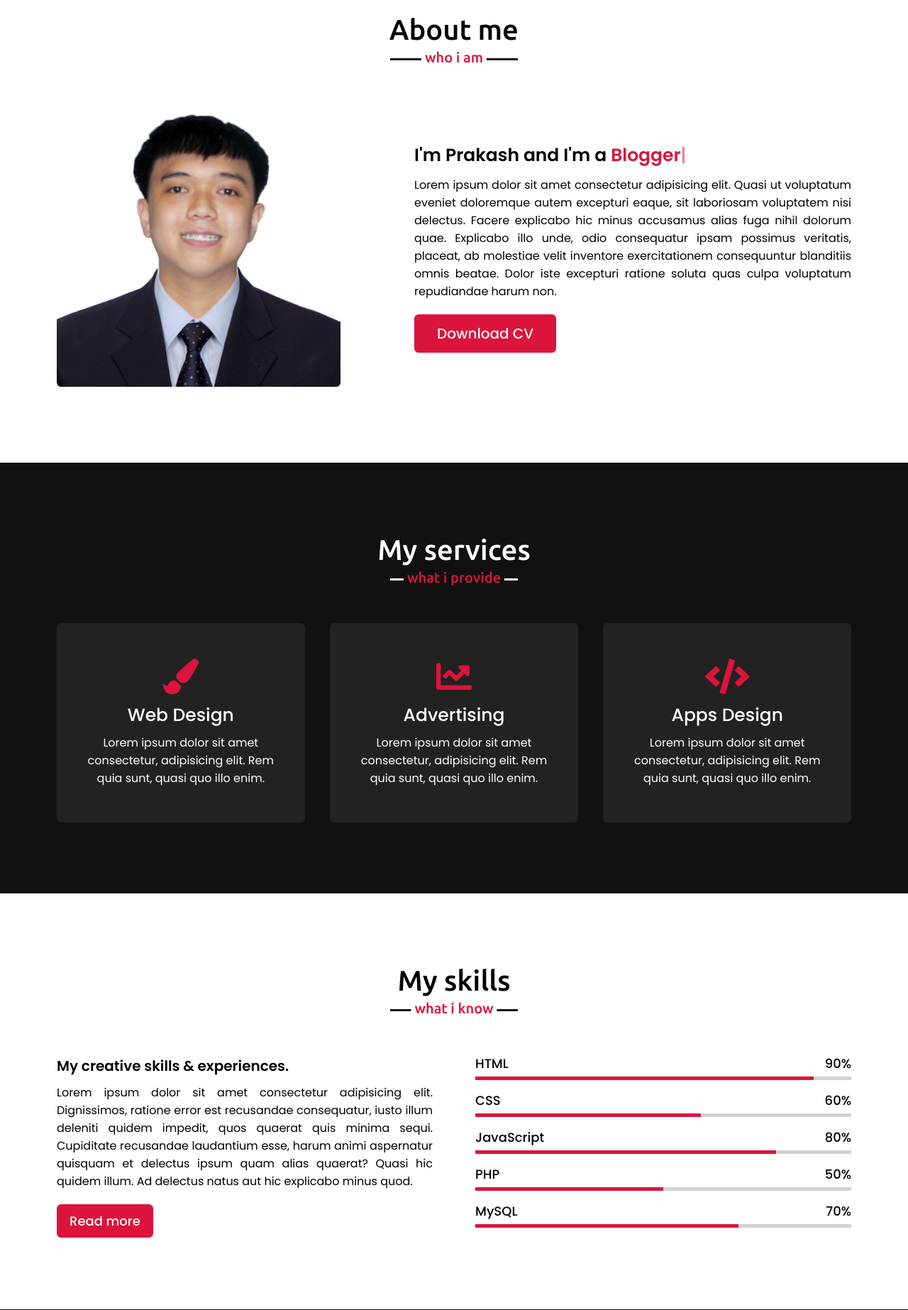
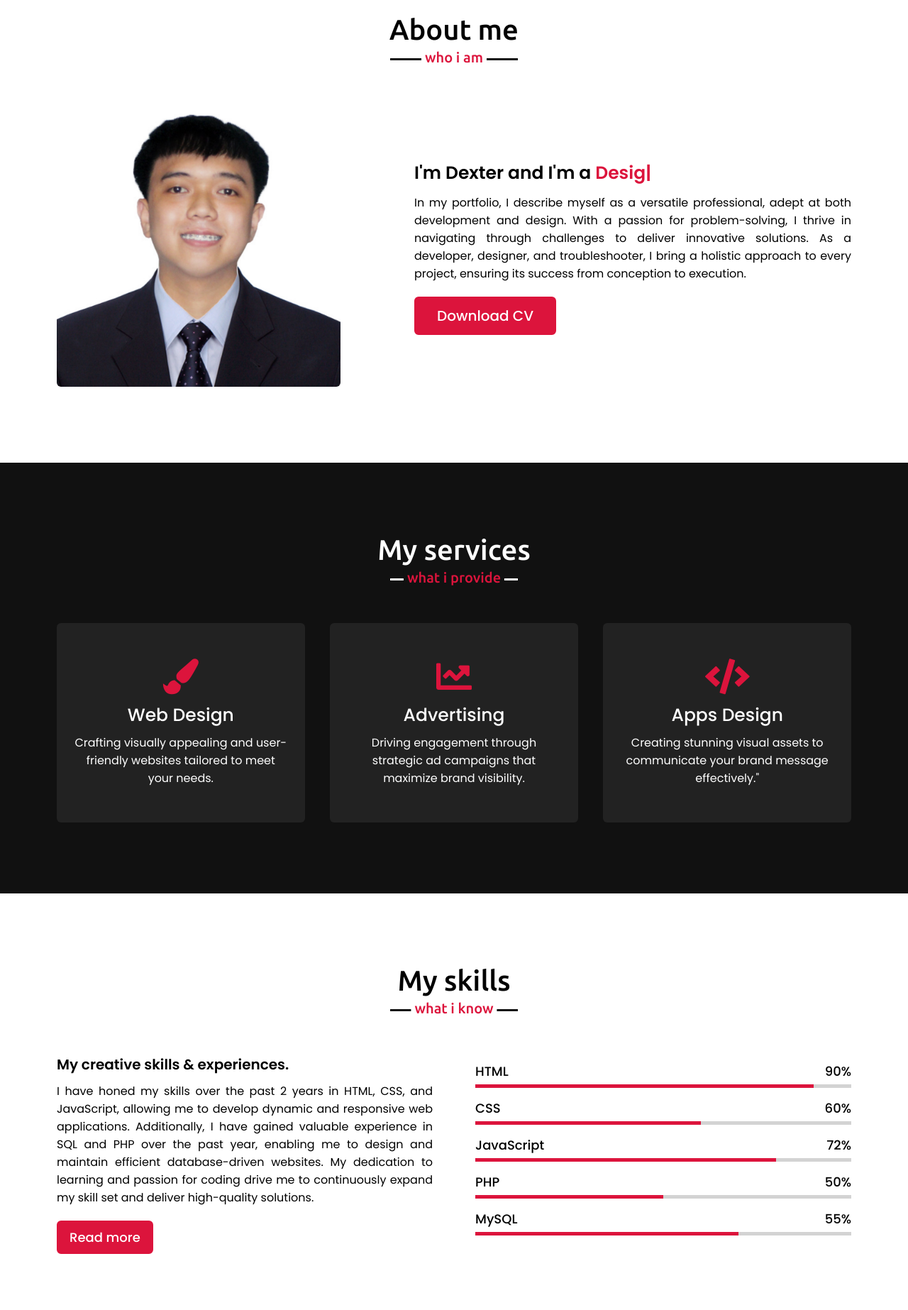
Before and after one commit to dexzea22/PT, a Django app: page / in a window 1280 px wide. Shown: the part 881-2727 px from the top of the page at 71% size. Run offline with Django 5.2, Linux system fonts and the light colour scheme.

Commit message:
Updated dex

```diff
--- a/myportfolio/urls.py
+++ b/myportfolio/urls.py
@@ -19,7 +19,7 @@ from django.urls import path
 from django.views.generic import TemplateView
 from django.conf import settings
 from django.conf.urls.static import static
-from portfolio.views import submit_contact_form  # Import your view function
+from portfolio.views import submit_contact_form  # Import your view function from the correct module path
 
 urlpatterns = [
     path('admin/', admin.site.urls),
--- a/static/script.js
+++ b/static/script.js
@@ -35,14 +35,14 @@ $(document).ready(function(){
 
     // typing text animation script
     var typed = new Typed(".typing", {
-        strings: ["YouTuber", "Developer", "Blogger", "Designer", "Freelancer"],
+        strings: ["", "Developer", "", "Designer", ""],
         typeSpeed: 100,
         backSpeed: 60,
         loop: true
     });
 
     var typed = new Typed(".typing-2", {
-        strings: ["YouTuber", "Developer", "Blogger", "Designer", "Freelancer"],
+        strings: ["", "Developer", "", "Designer", ""],
         typeSpeed: 100,
         backSpeed: 60,
         loop: true
@@ -71,3 +71,58 @@ $(document).ready(function(){
         }
     });
 });
+
+document.addEventListener("DOMContentLoaded", function () {
+    var form = document.getElementById("contact-form");
+
+    form.addEventListener("submit", function (event) {
+        event.preventDefault();
+
+        var formData = new FormData(form);
+
+        fetch("/submit_contact_form/", {  // Provide the URL manually
+            method: "POST",
+            body: formData,
+            headers: {
+                "X-CSRFToken": getCookie("csrftoken")  // Include the CSRF token
+            }
+        })
+        .then(response => response.json())
+        .then(data => {
+            if (data.success) {
+                swal({
+                    title: "Success!",
+                    text: "Your message has been sent.",
+                    icon: "success",
+                    button: "OK",
+                }).then((value) => {
+                    window.location.href = "";
+
+
+                });
+            } else {
+                swal("Error!", "Failed to send message.", "error");
+            }
+        })
+        .catch(error => {
+            console.error("Error:", error);
+        });
+    });
+});
+
+// Function to get CSRF token from cookies
+function getCookie(name) {
+    var cookieValue = null;
+    if (document.cookie && document.cookie !== "") {
+        var cookies = document.cookie.split(";");
+        for (var i = 0; i < cookies.length; i++) {
+            var cookie = cookies[i].trim();
+            // Does this cookie string begin with the name we want?
+            if (cookie.substring(0, name.length + 1) === (name + "=")) {
+                cookieValue = decodeURIComponent(cookie.substring(name.length + 1));
+                break;
+            }
+        }
+    }
+    return cookieValue;
+}
--- a/templates/home.html
+++ b/templates/home.html
@@ -8,6 +8,9 @@
 
     <!-- Linking style.css -->
     <link rel="stylesheet" href="{% static 'style.css' %}">
+
+    <script src="https://unpkg.com/sweetalert/dist/sweetalert.min.js"></script>
+
 
     <!-- Other CSS and JavaScript libraries -->
     <link rel="stylesheet" href="https://cdnjs.cloudflare.com/ajax/libs/font-awesome/5.15.3/css/all.min.css"/>
@@ -44,9 +47,10 @@
             <div class="max-width">
                 <div class="home-content">
                     <div class="text-1">Hello, my name is</div>
-                    <div class="text-2">Prakash Shahi</div>
+                    <div class="text-2">Dexter A. Duclayan</div>
                     <div class="text-3">And I'm a <span class="typing"></span></div>
-                    <a href="#">Hire me</a>
+                    <a href="#contact">Hire me</a>
+
                 </div>
             </div>
         </section>
@@ -60,9 +64,10 @@
                         <img src="{% static 'images/DexProfile.jpg' %}" alt="">
                     </div>
                     <div class="column right">
-                        <div class="text">I'm Prakash and I'm a <span class="typing-2"></span></div>
-                        <p>Lorem ipsum dolor sit amet consectetur adipisicing elit. Quasi ut voluptatum eveniet doloremque autem excepturi eaque, sit laboriosam voluptatem nisi delectus. Facere explicabo hic minus accusamus alias fuga nihil dolorum quae. Explicabo illo unde, odio consequatur ipsam possimus veritatis, placeat, ab molestiae velit inventore exercitationem consequuntur blanditiis omnis beatae. Dolor iste excepturi ratione soluta quas culpa voluptatum repudiandae harum non.</p>
-                        <a href="#">Download CV</a>
+                        <div class="text">I'm Dexter and I'm a <span class="typing-2"></span></div>
+                        <p>In my portfolio, I describe myself as a versatile professional, adept at both development and design. With a passion for problem-solving, I thrive in navigating through challenges to deliver innovative solutions. As a developer, designer, and troubleshooter, I bring a holistic approach to every project, ensuring its success from conception to execution.</p>
+                        <a href="/static/pdf/Dexter_Ausejo_Duclayan_RESUME.pdf" download>Download CV</a>
+
                     </div>
                 </div>
             </div>
@@ -77,21 +82,21 @@
                         <div class="box">
                             <i class="fas fa-paint-brush"></i>
                             <div class="text">Web Design</div>
-                            <p>Lorem ipsum dolor sit amet consectetur, adipisicing elit. Rem quia sunt, quasi quo illo enim.</p>
+                            <p>Crafting visually appealing and user-friendly websites tailored to meet your needs.</p>
                         </div>
                     </div>
                     <div class="card">
                         <div class="box">
                             <i class="fas fa-chart-line"></i>
                             <div class="text">Advertising</div>
-                            <p>Lorem ipsum dolor sit amet consectetur, adipisicing elit. Rem quia sunt, quasi quo illo enim.</p>
+                            <p>Driving engagement through strategic ad campaigns that maximize brand visibility.</p>
                         </div>
                     </div>
                     <div class="card">
                         <div class="box">
                             <i class="fas fa-code"></i>
                             <div class="text">Apps Design</div>
-                            <p>Lorem ipsum dolor sit amet consectetur, adipisicing elit. Rem quia sunt, quasi quo illo enim.</p>
+                            <p>Creating stunning visual assets to communicate your brand message effectively."</p>
                         </div>
                     </div>
                    </div>
@@ -106,8 +111,9 @@
                 <div class="skills-content">
                     <div class="column left">
                         <div class="text">My creative skills & experiences.</div>
-                        <p>Lorem ipsum dolor sit amet consectetur adipisicing elit. Dignissimos, ratione error est recusandae consequatur, iusto illum deleniti quidem impedit, quos quaerat quis minima sequi. Cupiditate recusandae laudantium esse, harum animi aspernatur quisquam et delectus ipsum quam alias quaerat? Quasi hic quidem illum. Ad delectus natus aut hic explicabo minus quod.</p>
+                        <p> I have honed my skills over the past 2 years in HTML, CSS, and JavaScript, allowing me to develop dynamic and responsive web applications. Additionally, I have gained valuable experience in SQL and PHP over the past year, enabling me to design and maintain efficient database-driven websites. My dedication to learning and passion for coding drive me to continuously expand my skill set and deliver high-quality solutions.</p>
                         <a href="#">Read more</a>
+
                     </div>
                     <div class="column right">
                         <div class="bars">
@@ -127,7 +133,7 @@
                         <div class="bars">
                             <div class="info">
                                 <span>JavaScript</span>
-                                <span>80%</span>
+                                <span>72%</span>
                             </div>
                             <div class="line js"></div>
                         </div>
@@ -141,7 +147,7 @@
                         <div class="bars">
                             <div class="info">
                                 <span>MySQL</span>
-                                <span>70%</span>
+                                <span>55%</span>
                             </div>
                             <div class="line mysql"></div>
                         </div>
@@ -153,95 +159,90 @@
         <!-- teams section start -->
         <section class="teams" id="teams">
             <div class="max-width">
-                <h2 class="title">My teams</h2>
+                <h2 class="title">Projects</h2>
                 <div class="carousel owl-carousel">
                     <div class="card">
                         <div class="box">
                             <img src="images/profile-1.jpeg" alt="">
-                            <div class="text">Someone name</div>
-                            <p>Lorem ipsum dolor sit amet consectetur adipisicing elit.</p>
+                            <div class="text">Library System</div>
+                              <p>Developed with Django, a high-level Python web framework. Allows user registration, book borrowing, and tracks due return notifications.
+                        Provides librarian-specific features to add or edit book details, manage user accounts, and monitor library activities. Utilizes Django and
+                        SQLite for development, with HTML, CSS, and JavaScript for front-end design.</p>
+
                         </div>
                     </div>
-                    <div class="card">
-                        <div class="box">
-                            <img src="images/profile-2.jpeg" alt="">
-                            <div class="text">Someone name</div>
-                            <p>Lorem ipsum dolor sit amet consectetur adipisicing elit.</p>
-                        </div>
-                    </div>
+
                     <div class="card">
                         <div class="box">
                             <img src="images/profile-3.jpeg" alt="">
-                            <div class="text">Someone name</div>
-                            <p>Lorem ipsum dolor sit amet consectetur adipisicing elit.</p>
+                            <div class="text">Booking System</div>
+                            <p>Developed a responsive booking system utilizing Bootstrap for front-end design to ensure optimal user experience across various devices.
+                                Implemented Firebase as the backend database for secure and scalable data storage and retrieval.</p>
+
                         </div>
                     </div>
                     <div class="card">
                         <div class="box">
                             <img src="images/profile-4.jpeg" alt="">
-                            <div class="text">Someone name</div>
-                            <p>Lorem ipsum dolor sit amet consectetur adipisicing elit.</p>
+                            <div class="text">Capstone Project Food Ordering with dietary recommendation system using OpenAi API</div>
+                            <p>Work-in-progress </p>
+
                         </div>
                     </div>
-                    <div class="card">
-                        <div class="box">
-                            <img src="images/profile-5.jpeg" alt="">
-                            <div class="text">Someone name</div>
-                            <p>Lorem ipsum dolor sit amet consectetur adipisicing elit.</p>
-                        </div>
+
                     </div>
                 </div>
             </div>
         </section>
 
-        <!-- contact section start -->
         <section class="contact" id="contact">
             <div class="max-width">
                 <h2 class="title">Contact me</h2>
                 <div class="contact-content">
                     <div class="column left">
                         <div class="text">Get in Touch</div>
-                        <p>Lorem, ipsum dolor sit amet consectetur adipisicing elit. Dignissimos harum corporis fuga corrupti. Doloribus quis soluta nesciunt veritatis vitae nobis?</p>
+                        <p>Feel free to reach out to me for any inquiries or collaborations. I'm here to help you with your projects and answer any questions you may have. Let's connect and bring your ideas to life!</p>
                         <div class="icons">
                             <div class="row">
                                 <i class="fas fa-user"></i>
                                 <div class="info">
                                     <div class="head">Name</div>
-                                    <div class="sub-title">Prakash Shahi</div>
+                                    <div class="sub-title">Dexter A. Duclayan</div>
                                 </div>
                             </div>
                             <div class="row">
                                 <i class="fas fa-map-marker-alt"></i>
                                 <div class="info">
                                     <div class="head">Address</div>
-                                    <div class="sub-title">Surkhet, Nepal</div>
+                                    <div class="sub-title">Western Bicutan Taguig City</div>
                                 </div>
                             </div>
                             <div class="row">
                                 <i class="fas fa-envelope"></i>
                                 <div class="info">
                                     <div class="head">Email</div>
-                                    <div class="sub-title">abc@gmail.com</div>
+                                    <div class="sub-title"></div>
                                 </div>
                             </div>
                         </div>
                     </div>
                     <div class="column right">
                         <div class="text">Message me</div>
-                        <form action="#">
+                        <form id="contact-form" method="post">
+                            {% csrf_token %}
                             <div class="fields">
                                 <div class="field name">
-                                    <input type="text" placeholder="Name" required>
+                                    <input type="text" name="name" placeholder="Name" required>
                                 </div>
                                 <div class="field email">
-                                    <input type="email" placeholder="Email" required>
+                                    <input type="email" name="email" placeholder="Email" required>
                                 </div>
                             </div>
                             <div class="field">
-                                <input type="text" placeholder="Subject" required>
+                                <input type="text" name="subject" placeholder="Subject" required>
                             </div>
                             <div class="field textarea">
-                                <textarea cols="30" rows="10" placeholder="Message.." required></textarea>
+                                <textarea name="message" cols="30" rows="10" placeholder="Message.." required></textarea>
                             </div>
                             <div class="button-area">
                                 <button type="submit">Send message</button>
@@ -252,6 +253,9 @@
             </div>
         </section>
 
+    <footer>
+            <span>&copy; 2024 All rights reserved.</span>
+        </footer>
     <!-- JavaScript file -->
     <script src="{% static 'script.js' %}"></script>
 </body>
```
Also changed, not shown: portfolio/admin.py (+7 -1 lines), portfolio/views.py (+8 -10 lines), db.sqlite3, portfolio/migrations/0001_initial.py (added), portfolio/models.py (line endings or trailing spaces), 1 other file.
